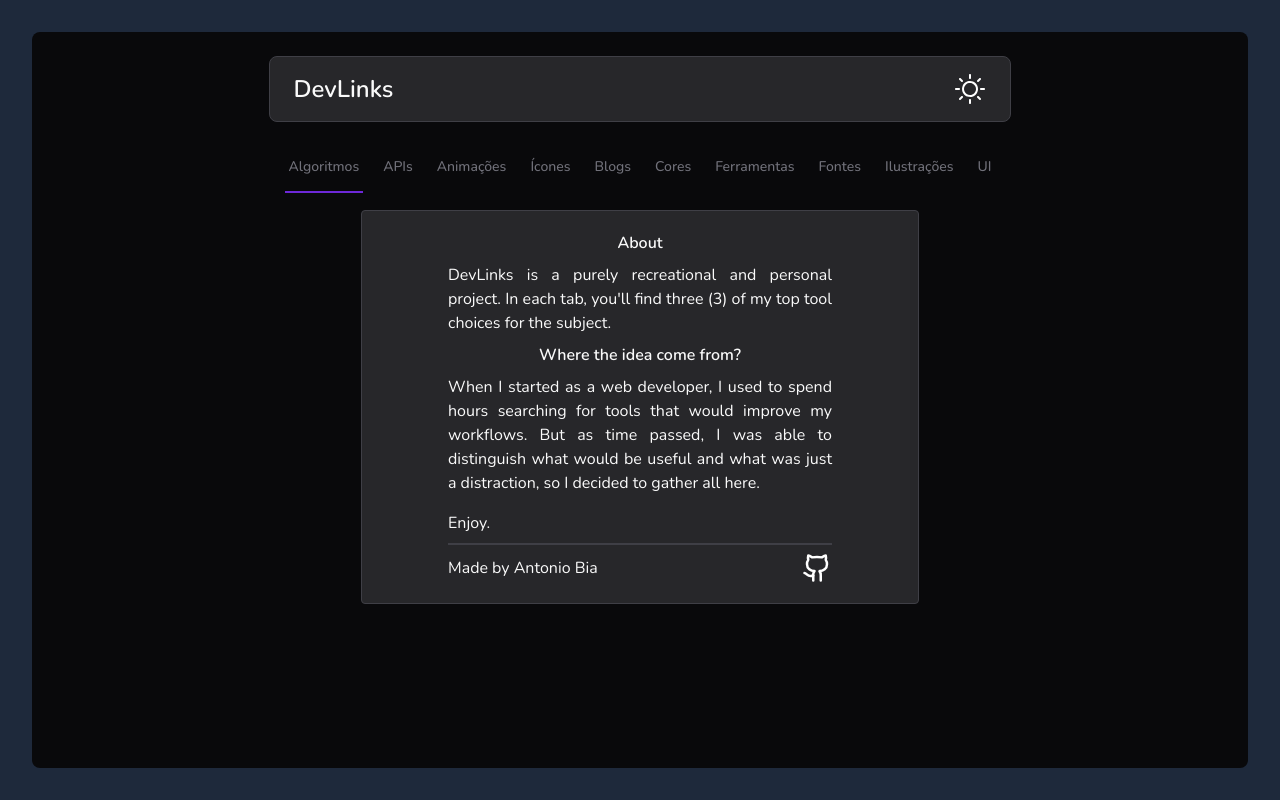
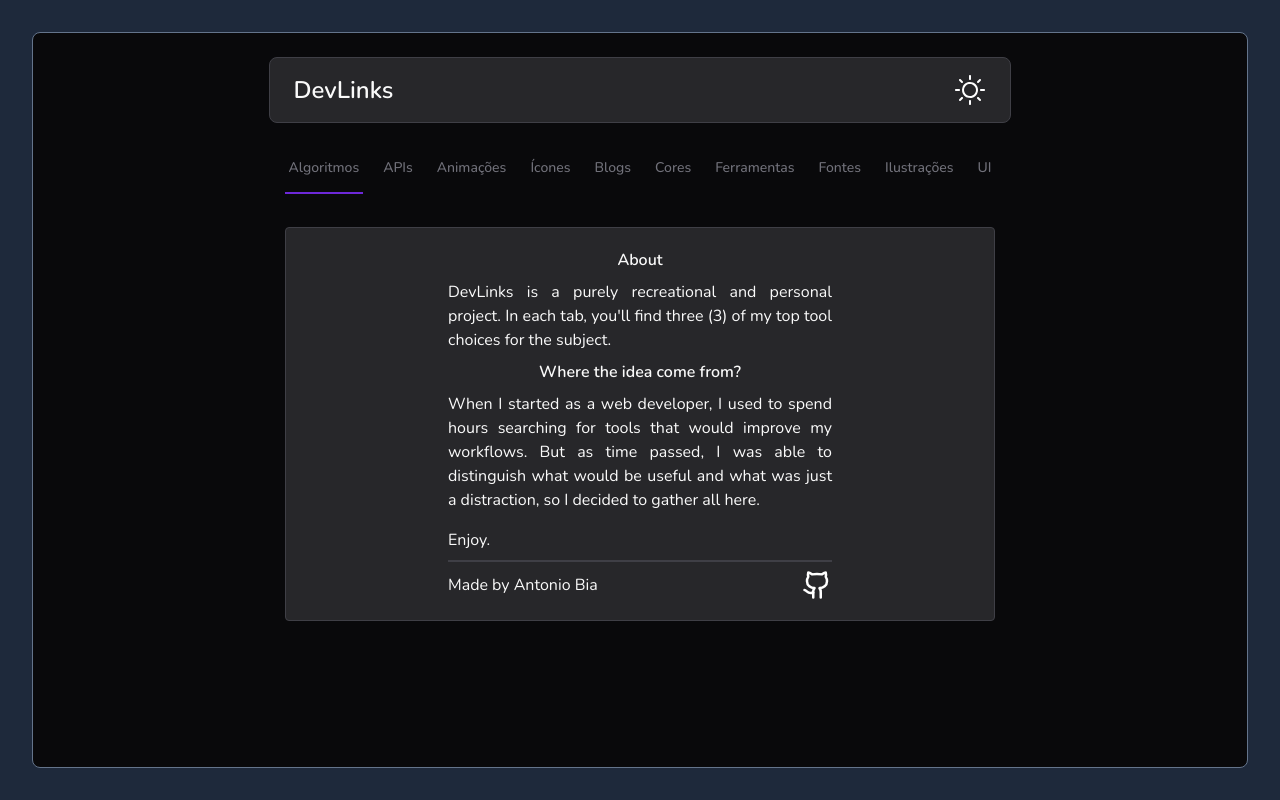
Before and after one commit to antoniobiasotti/devlinks, a Next.js app: page / in a window 1280 px wide. Built offline with nearby package versions, Linux system fonts and the light colour scheme.

Commit message:
fine adjs

```diff
--- a/src/app/(devlinks)/(home)/page.tsx
+++ b/src/app/(devlinks)/(home)/page.tsx
@@ -8,12 +8,12 @@ export default async function Home() {
   await new Promise(resolve => setTimeout(resolve, 1000))
 
   return (
-    <main className="h-full flex gap-3 bg-zinc-950 rounded-lg justify-center py-6">
+    <main className="h-full flex gap-3 bg-zinc-950 rounded-lg justify-center py-6 border border-slate-500">
       <div className="space-y-8 justify-center">
         <Header />
         <MainNavigationBar/>
-        <div className="flex justify-center items-center font-light">
-          <div className="w-3/4 bg-zinc-800 px-10 py-5 flex-col justify-center items-center gap-2 inline-flex border border-zinc-700 rounded">
+        <div className="flex flex-col justify-center items-center font-light p-4">
+          <div className="w-full h-full bg-zinc-800 px-10 py-5 flex-col justify-center items-center gap-2 inline-flex border border-zinc-700 rounded">
             <div className="w-96 flex-col items-center gap-2 inline-flex">
               <h2 className="font-semibold">About</h2>
               <div className="text-justify whitespace-pre-line">
```
